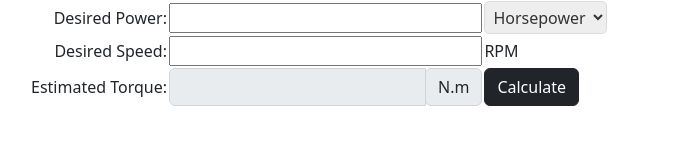
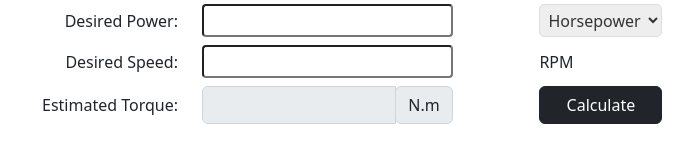
Before and after one commit to jdubba1/Wordpress_Calculator, a plain HTML site: page phase1/phase1.html in a window 1280 px wide. Shown: the whole page, without its empty margins (170-863 px from the left). Drawn offline with nearby package versions, Linux system fonts and the light colour scheme.

Commit message:
fixed padding issue

```diff
--- a/phase1/phase1.html
+++ b/phase1/phase1.html
@@ -18,13 +18,15 @@
             }
 
             #calculator{
+                margin-left: auto;
+                margin-right: auto;
                 word-break:normal;
                 padding: 0 200px 50px;
             }
 
-            .container{
+            /* .container{
                 width: 100%;
-            }
+            }    */
 
             .full-width-content .content {
                 padding: 0 0px 0px;
@@ -37,19 +39,19 @@
             }
 
             input {
-                width: 100%;
+                width: 80%;
                 display: block;
-                margin: 0 auto;
+                /* margin: 0 auto; */
             }
 
             .column1a{
                 text-align: right;
             }
 
-            /* .input-group {
+            .input-group {
                 width: 80%;
-                margin: 0;
-            } */
+                /* margin: 0; */
+            }
 
             /* Firefox */
             input[type=number] {
@@ -75,6 +77,21 @@
                 padding-left: 8px;
             }
 
+            .column1a, .column2a, .column3a {
+                padding: 4px 12px;
+            }
+
+            #calculate {
+                width: 100%;
+            }
+
+            /* #estimate {
+                border-radius: 5px 0px 0px 5px;
+            }
+            #input-group-append {
+                border-radius: 0px;
+            } */
+
         </style>
 
     </head>
@@ -91,7 +108,7 @@
                             <label for="power"> Desired Power: </label>
                         </td>
                         <td class ="column2a">
-                            <input id="power_input" type="number" min="1" max="1000">
+                            <input id="power_input" class="form-control-sm" type="number" min="1" max="1000">
                         </td>
                         <td class ="column3a">
                             <!-- <div class="dropdown">
@@ -116,7 +133,7 @@
                             <label for="speed"> Desired Speed: </label>
                         </td>
                         <td class ="column2a">
-                            <input id="speed_input" type="number" min="1" max="10000">
+                            <input id="speed_input" class="form-control-sm" type="number" min="1" max="10000">
                         </td>
                         <td class ="column3a">RPM</td>
                     </tr>
@@ -133,13 +150,13 @@
                         <td class ="column1a">Estimated Torque: </td>
                         <td class ="column2a">
                             <div class="input-group">
-                                <input id="estimate" type="text" class="form-control" disabled>
+                                <input id="estimate" type="text" class="form-control" aria-describedby="basic_units" disabled>
                                 <div class ="input-group-append">
-                                    <span class ="input-group-text"> N.m </span>
+                                    <span class ="input-group-text" id="basic-units"> N.m </span>
                                 </div>
                             </div>
                         </td>
-                        <td class ="column2a">
+                        <td class ="column3a">
                             <button id="calculate" type="button" class="btn btn-dark"> Calculate </button>
                         </td>
                     </tr>
```
